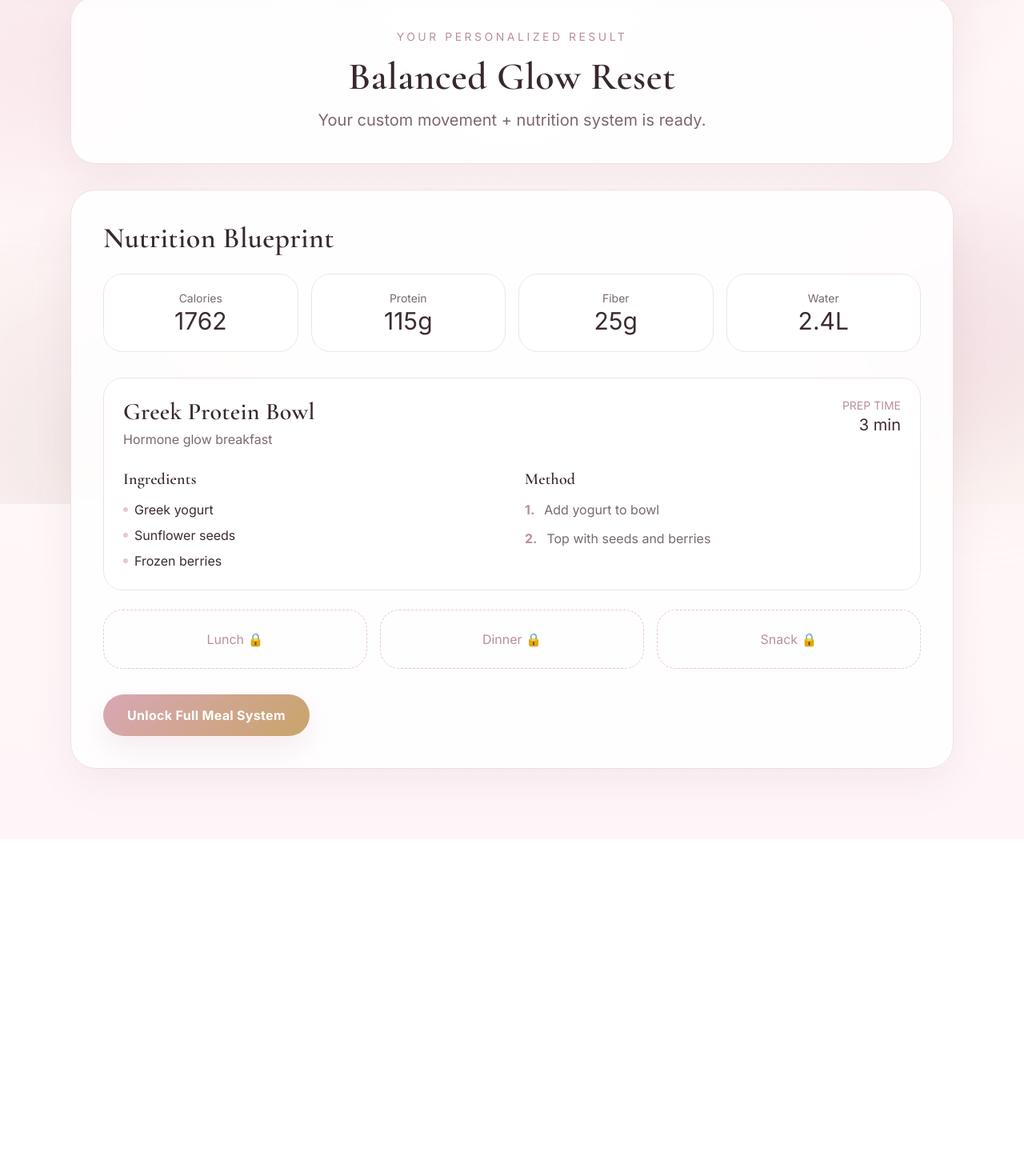
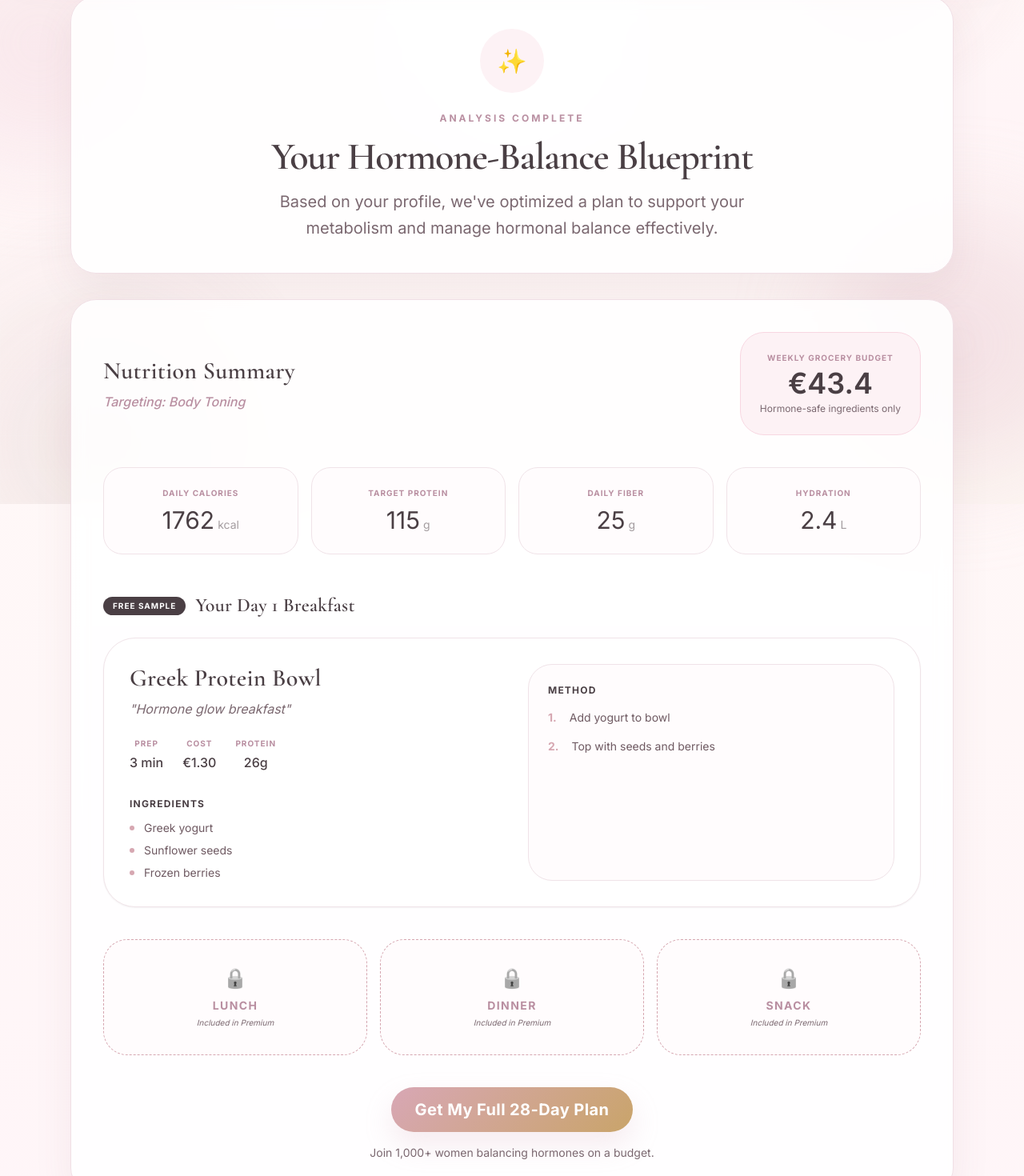
Before and after one commit to formfix-pro-v2/app, a Next.js app: page /app/results in a window 1280 px wide. Shown: the part 170-1640 px from the top of the page at 80% size. Before the commit the page ends 1219 px from the top, so only its background shows below. Built offline with nearby package versions, Linux system fonts and the light colour scheme.

Commit message:
Update page.tsx

```diff
--- a/app/results/page.tsx
+++ b/app/results/page.tsx
@@ -19,23 +19,14 @@ type QuizData = {
   goal?: string;
 };
 
-// Mapiranje vrednosti da odgovaraju tvojim tipovima iz lib/nutrition.ts
-const mapActivity = (val: string | undefined): Activity => {
-  const num = Number(val);
-  if (num <= 1.2) return "sedentary";
-  if (num <= 1.35) return "light"; // Usklađeno sa tvojim multiplier-om 1.35
-  if (num <= 1.5) return "moderate";
-  return "active"; // Fallback na najviši podržani tip u tvom lib-u
-};
-
 export default function ResultsPage() {
   const [data, setData] = useState<QuizData>({
     symptoms: [],
-    time: "10 min",
+    time: "20 min",
     age: "48",
     height: "168",
     weight: "72",
-    activity: "1.35",
+    activity: "light",
     goal: "tone",
   });
 
@@ -55,82 +46,111 @@ export default function ResultsPage() {
       age: Number(data.age) || 48,
       height: Number(data.height) || 168,
       weight: Number(data.weight) || 72,
-      activity: mapActivity(data.activity),
+      activity: (data.activity as Activity) || "light",
       goal: (data.goal as Goal) || "tone",
       symptoms: data.symptoms || [],
     });
   }, [data]);
 
   const meals = useMemo(() => {
-    // getMealPlan prima BROJ (kalorije), što sada ispravno šaljemo
     return getMealPlan(nutrition.calories);
   }, [nutrition.calories]);
 
   return (
     <main className="max-w-6xl mx-auto px-6 py-14">
-      <section className="soft-card p-10 mb-8 text-center">
-        <p className="uppercase tracking-[0.25em] text-sm text-[#b98fa1] mb-4">
-          Your Personalized Result
+      {/* 1. HERO SUCCESS SECTION */}
+      <section className="soft-card p-10 mb-8 text-center bg-gradient-to-b from-[#fffcfd] to-white border border-[#f0e3e8]">
+        <div className="w-20 h-20 bg-[#fdf2f5] rounded-full flex items-center justify-center mx-auto mb-6 text-3xl">
+          ✨
+        </div>
+        <p className="uppercase tracking-[0.25em] text-xs text-[#b98fa1] mb-4 font-bold">
+          Analysis Complete
         </p>
-        <h1 className="text-5xl mb-4">Balanced Glow Reset</h1>
-        <p className="text-[#7b6870] text-xl">
-          Your custom movement + nutrition system is ready.
+        <h1 className="text-5xl mb-4 text-[#4a3f44] tracking-tight">Your Hormone-Balance Blueprint</h1>
+        <p className="text-[#7b6870] text-xl max-w-2xl mx-auto leading-relaxed">
+          Based on your profile, we've optimized a plan to support your metabolism
+          and manage {data.symptoms?.length ? data.symptoms[0].toLowerCase() : "hormonal balance"} effectively.
         </p>
       </section>
 
-      <section className="soft-card p-10 mb-8">
-        <h2 className="text-4xl mb-6">Nutrition Blueprint</h2>
+      {/* 2. NUTRITION & BUDGET PREVIEW */}
+      <section className="soft-card p-10 mb-8 border border-[#f0e3e8]">
+        <div className="flex flex-col md:flex-row justify-between items-start md:items-center mb-10 gap-6">
+          <div>
+            <h2 className="text-3xl text-[#4a3f44] mb-2">Nutrition Summary</h2>
+            <p className="text-[#b98fa1] font-medium italic">Targeting: {data.goal === 'fat_loss' ? 'Healthy Fat Loss' : 'Body Toning'}</p>
+          </div>
 
-        <div className="grid md:grid-cols-4 gap-4 mb-8">
+          <div className="bg-[#fdf2f5] p-6 rounded-[30px] border border-[#f8d7e1] text-center min-w-[200px]">
+            <p className="text-[10px] uppercase tracking-widest text-[#b98fa1] font-bold mb-1">Weekly Grocery Budget</p>
+            <p className="text-4xl font-semibold text-[#4a3f44]">€{nutrition.weeklyBudget}</p>
+            <p className="text-xs text-[#7b6870] mt-1">Hormone-safe ingredients only</p>
+          </div>
+        </div>
+
+        <div className="grid grid-cols-2 md:grid-cols-4 gap-4 mb-12">
           {[
-            ["Calories", nutrition.calories],
-            ["Protein", `${nutrition.protein}g`],
-            ["Fiber", `${nutrition.fiber}g`],
-            ["Water", `${nutrition.water}L`],
-          ].map(([label, value]) => (
-            <div
-              key={String(label)}
-              className="p-5 rounded-3xl bg-white border border-[#f0e3e8] text-center"
-            >
-              <div className="text-sm text-[#7b6870]">{label}</div>
-              <div className="text-3xl">{value}</div>
+            { label: "Daily Calories", value: nutrition.calories, unit: "kcal" },
+            { label: "Target Protein", value: nutrition.protein, unit: "g" },
+            { label: "Daily Fiber", value: nutrition.fiber, unit: "g" },
+            { label: "Hydration", value: nutrition.water, unit: "L" },
+          ].map((stat) => (
+            <div key={stat.label} className="p-6 rounded-3xl bg-[#fffcfd] border border-[#f0e3e8] text-center">
+              <div className="text-[10px] uppercase tracking-widest text-[#b98fa1] mb-2 font-bold">{stat.label}</div>
+              <div className="text-3xl text-[#4a3f44] font-light">
+                {stat.value}<span className="text-sm ml-1 opacity-50">{stat.unit}</span>
+              </div>
             </div>
           ))}
         </div>
 
+        {/* 3. FREE SAMPLE MEAL */}
+        <div className="mb-10">
+          <div className="flex items-center gap-3 mb-6">
+            <span className="bg-[#4a3f44] text-white text-[10px] px-3 py-1 rounded-full uppercase tracking-widest font-bold">Free Sample</span>
+            <h3 className="text-2xl text-[#4a3f44]">Your Day 1 Breakfast</h3>
+          </div>
+
           {meals.length > 0 && (
-          <div className="p-6 rounded-3xl bg-white border border-[#f0e3e8] mb-6">
-            <div className="flex justify-between items-start mb-4">
+            <div className="p-8 rounded-[40px] bg-white border border-[#f0e3e8] shadow-sm">
+              <div className="grid md:grid-cols-2 gap-10">
                 <div>
-                <h3 className="text-3xl mb-1">{meals[0].title}</h3>
-                <p className="text-[#7b6870]">{meals[0].subtitle}</p>
+                  <h4 className="text-3xl text-[#4a3f44] mb-2">{meals[0].title}</h4>
+                  <p className="text-[#7b6870] italic mb-6">"{meals[0].subtitle}"</p>
+
+                  <div className="flex gap-6 mb-8">
+                    <div className="text-center">
+                      <p className="text-[10px] text-[#b98fa1] uppercase font-bold tracking-widest mb-1">Prep</p>
+                      <p className="text-[#4a3f44] font-medium">{meals[0].prep}</p>
                     </div>
-              <div className="text-right">
-                <span className="block text-sm text-[#b98fa1] uppercase">Prep Time</span>
-                <span className="text-xl">{meals[0].prep}</span>
+                    <div className="text-center">
+                      <p className="text-[10px] text-[#b98fa1] uppercase font-bold tracking-widest mb-1">Cost</p>
+                      <p className="text-[#4a3f44] font-medium">€{meals[0].price.toFixed(2)}</p>
+                    </div>
+                    <div className="text-center">
+                      <p className="text-[10px] text-[#b98fa1] uppercase font-bold tracking-widest mb-1">Protein</p>
+                      <p className="text-[#4a3f44] font-medium">{meals[0].protein}g</p>
                     </div>
                   </div>
 
-            <div className="grid md:grid-cols-2 gap-8 mt-6">
-              <div>
-                <h4 className="text-xl mb-3 font-semibold">Ingredients</h4>
-                <ul className="space-y-2">
-                  {meals[0].ingredients.map((item) => (
-                    <li key={item} className="flex items-center gap-2">
-                      <span className="w-1.5 h-1.5 rounded-full bg-[#e8c8d3]" />
-                      {item}
-                    </li>
+                  <div className="space-y-2">
+                    <p className="text-xs font-bold uppercase text-[#4a3f44] tracking-widest mb-3">Ingredients</p>
+                    {meals[0].ingredients.map((ing) => (
+                      <div key={ing} className="flex items-center gap-3 text-[#6f5a62] text-sm">
+                        <span className="w-1.5 h-1.5 rounded-full bg-[#d6a7b1]" />
+                        {ing}
+                      </div>
                     ))}
-                </ul>
+                  </div>
                 </div>
 
-              <div>
-                <h4 className="text-xl mb-3 font-semibold">Method</h4>
-                <ol className="space-y-3">
+                <div className="bg-[#fffcfd] p-6 rounded-[30px] border border-[#f0e3e8]">
+                  <p className="text-xs font-bold uppercase text-[#4a3f44] tracking-widest mb-4">Method</p>
+                  <ol className="space-y-4">
                     {meals[0].steps.map((step, i) => (
-                    <li key={i} className="flex gap-3">
-                      <span className="font-bold text-[#b98fa1]">{i + 1}.</span>
-                      <span className="text-[#7b6870]">{step}</span>
+                      <li key={i} className="flex gap-4 text-sm text-[#6f5a62]">
+                        <span className="font-bold text-[#d6a7b1]">{i + 1}.</span>
+                        {step}
                       </li>
                     ))}
                   </ol>
@@ -138,22 +158,36 @@ export default function ResultsPage() {
               </div>
             </div>
           )}
+        </div>
 
-        <div className="grid md:grid-cols-3 gap-4 mb-8">
-          {["Lunch 🔒", "Dinner 🔒", "Snack 🔒"].map((item) => (
-            <div
-              key={item}
-              className="p-6 rounded-3xl border border-dashed border-[#e8c8d3] text-center text-[#b98fa1]"
-            >
-              {item}
+        {/* 4. LOCKED CONTENT PLACEHOLDERS */}
+        <div className="grid md:grid-cols-3 gap-4 mb-10">
+          {["Lunch", "Dinner", "Snack"].map((label) => (
+            <div key={label} className="p-8 rounded-[30px] border border-dashed border-[#d6a7b1] bg-[#fffcfd] text-center group cursor-not-allowed">
+              <span className="block text-2xl mb-2 grayscale">🔒</span>
+              <p className="text-sm font-bold uppercase tracking-widest text-[#b98fa1]">{label}</p>
+              <p className="text-[10px] text-[#7b6870] mt-1 italic">Included in Premium</p>
             </div>
           ))}
         </div>
 
-        <Link href="/pricing" className="btn-primary">
-          Unlock Full Meal System
+        {/* 5. CTA SECTION */}
+        <div className="text-center">
+          <Link href="/pricing" className="btn-primary px-12 py-5 text-xl inline-block shadow-xl hover:scale-105 transition-transform mb-4">
+            Get My Full 28-Day Plan
           </Link>
+          <p className="text-sm text-[#7b6870]">
+            Join 1,000+ women balancing hormones on a budget.
+          </p>
+        </div>
       </section>
+
+      {/* DASHBOARD LINK (Silent bypass for users who already paid or just want to explore) */}
+      <div className="text-center">
+        <Link href="/dashboard" className="text-[#b98fa1] text-sm hover:underline font-medium uppercase tracking-widest">
+          Go to my free dashboard →
+        </Link>
+      </div>
     </main>
   );
 }
```
Lines whose indentation alone changed are shown as unchanged.
